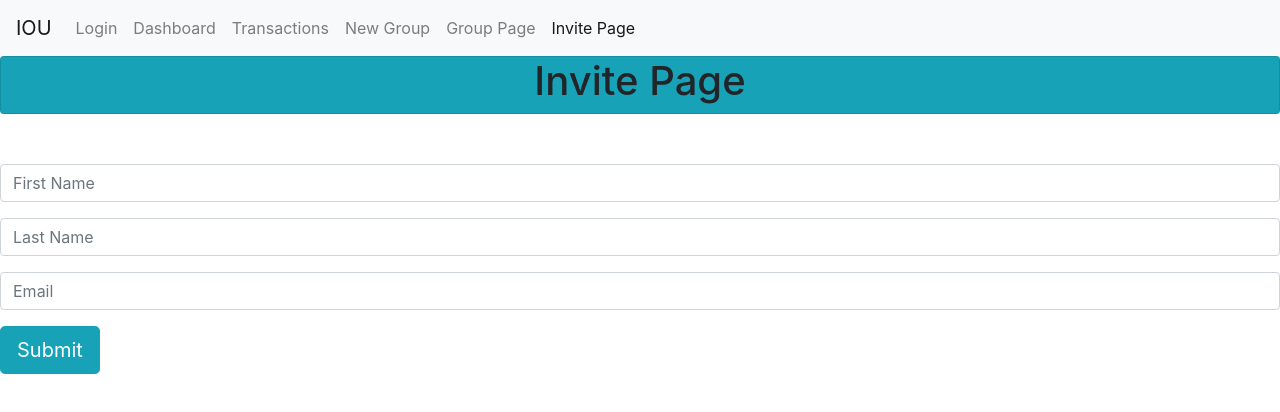
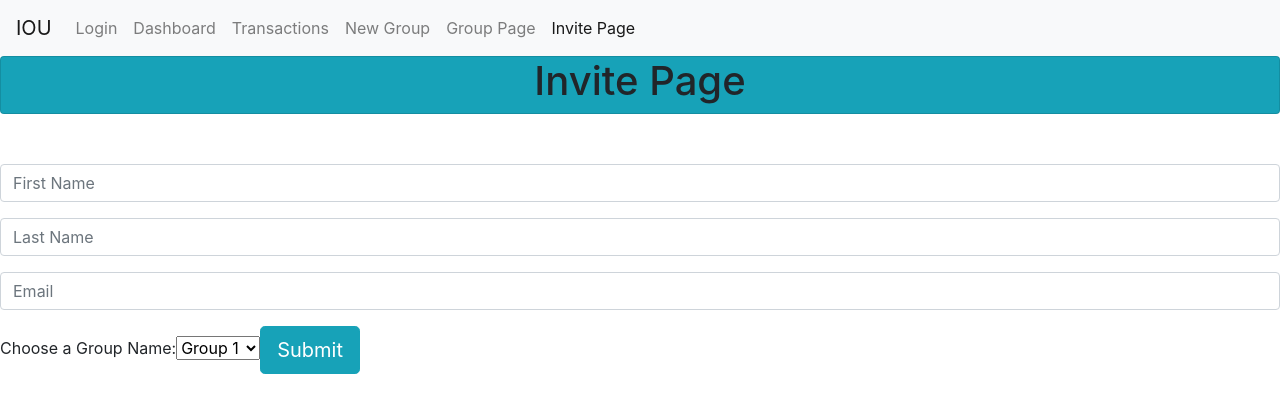
Before and after one commit to AubreyBennett/IOU, a React (Create React App) app in the folder client/: page /invitepage in a window 1280 px wide. Shown: the top 412 px of the page. Built offline with nearby package versions, Linux system fonts and the light colour scheme.

Commit message:
added dropdown for the group you want to invite to

```diff
--- a/client/src/pages/invitepage.js
+++ b/client/src/pages/invitepage.js
@@ -15,6 +15,14 @@ function Invite() {
       <div className="input-group mb-3">
         <input type="text" className="form-control" placeholder="Email" aria-label="Email" />
       </div>
+      <label for="groups">Choose a Group Name:</label>
+
+      <select name="groups" id="cars">
+        <option value="group1">Group 1</option>
+        <option value="group2">Group 2</option>
+        <option value="group3">Group 3</option>
+        <option value="group4">Group 4</option>
+      </select>
       <button className="w-20 btn btn-lg btn-info" type="button" onClick={(e) => {
         e.preventDefault();
         window.location.pathname = '/invitepage';
```
